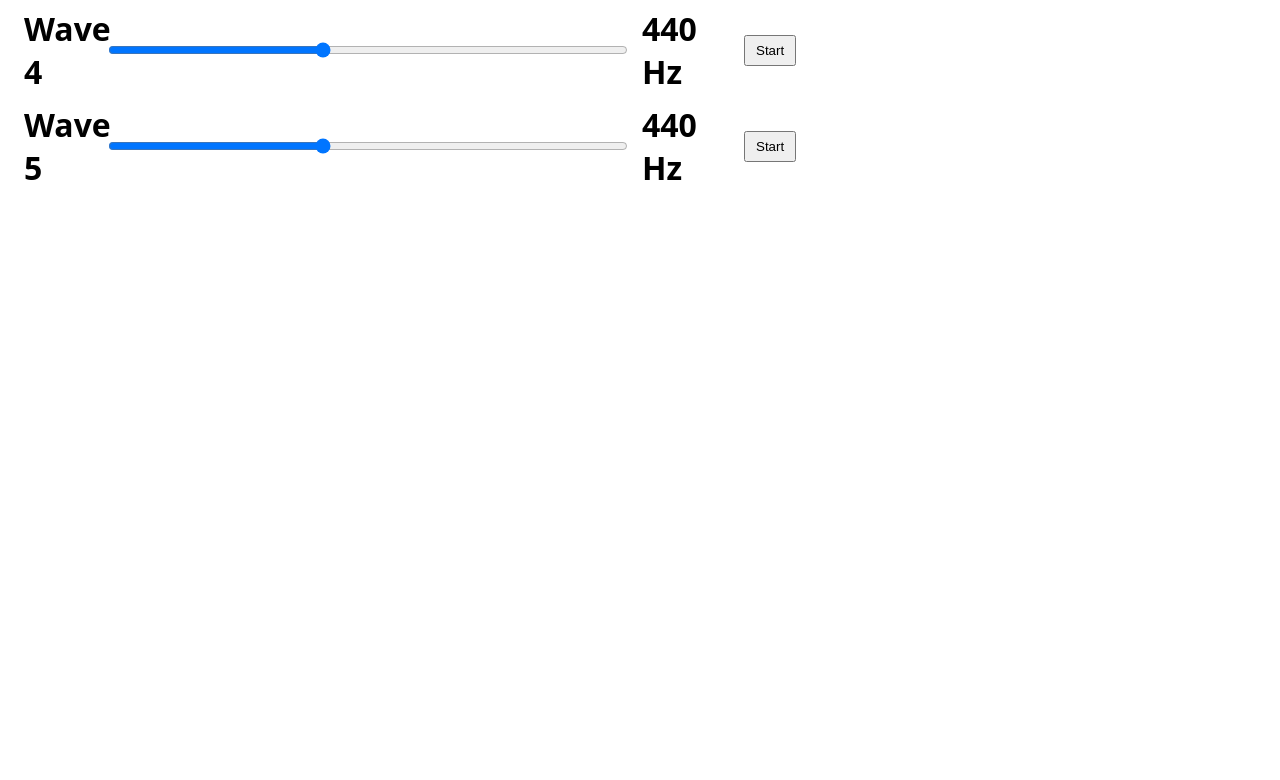
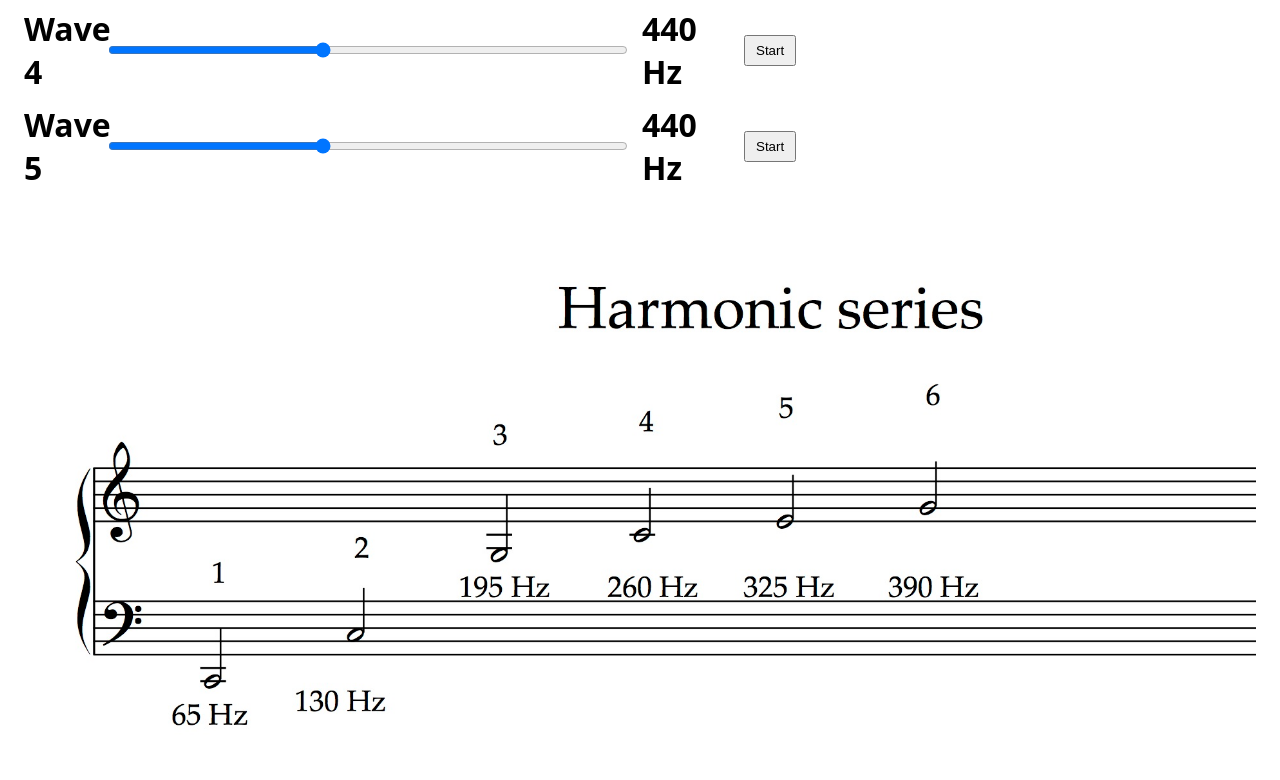
Before and after one commit to nwaldvogel/sinewaves, a plain HTML site: page index.html in a window 1280 px wide. Shown: the part 436-1216 px from the top of the page. Before the commit the page ends 800 px from the top, so only its background shows below. Drawn offline with Linux system fonts and the light colour scheme.

Commit message:
Update index.html

```diff
--- a/index.html
+++ b/index.html
@@ -136,5 +136,11 @@
       });
     });
   </script>
+      <img
+    src="harmonic%20series.jpg"
+    alt="Harmonic series"
+    style="display: block; margin: 40px auto 0; max-width: 100%; height: auto;"
+  >
+
 </body>
 </html>
```
